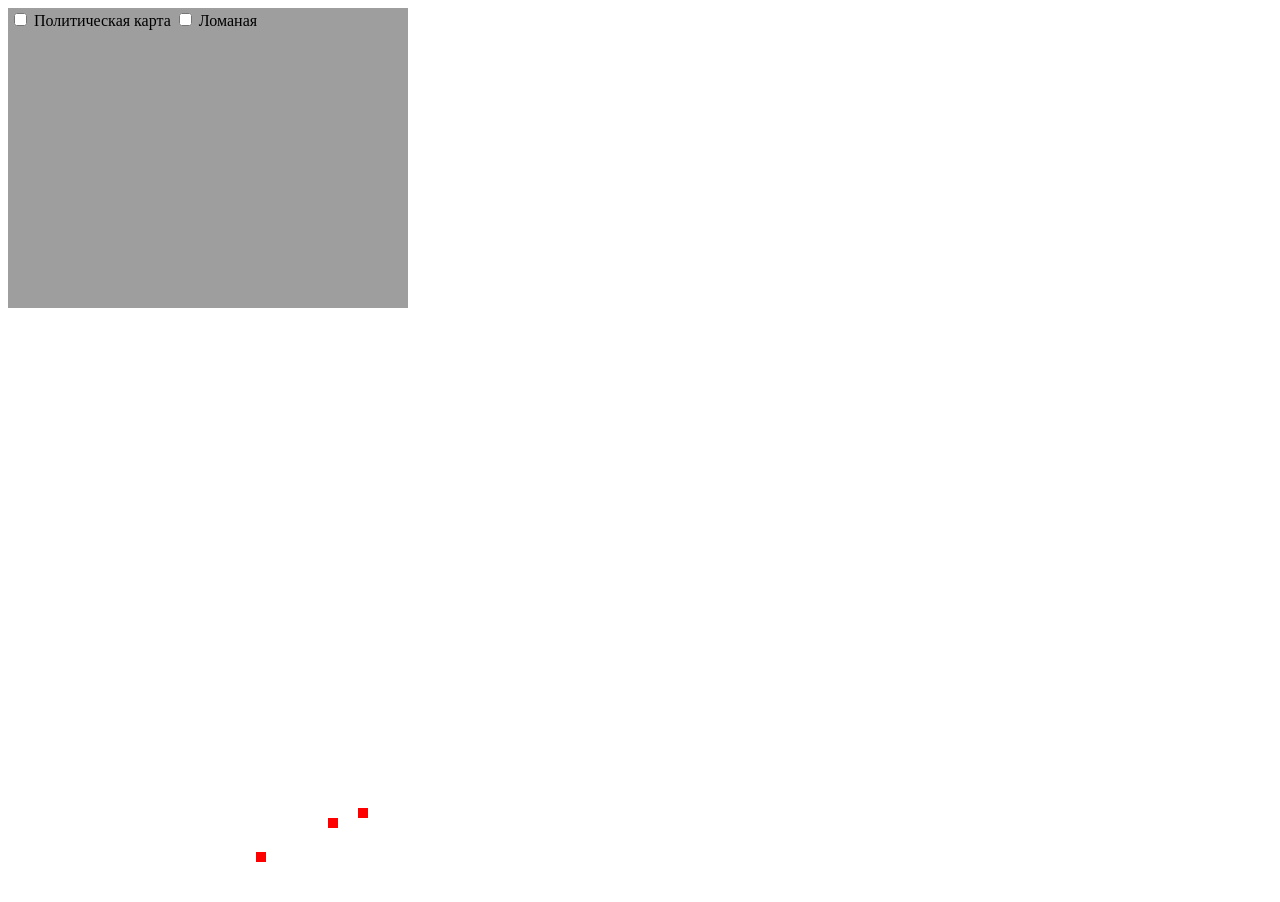
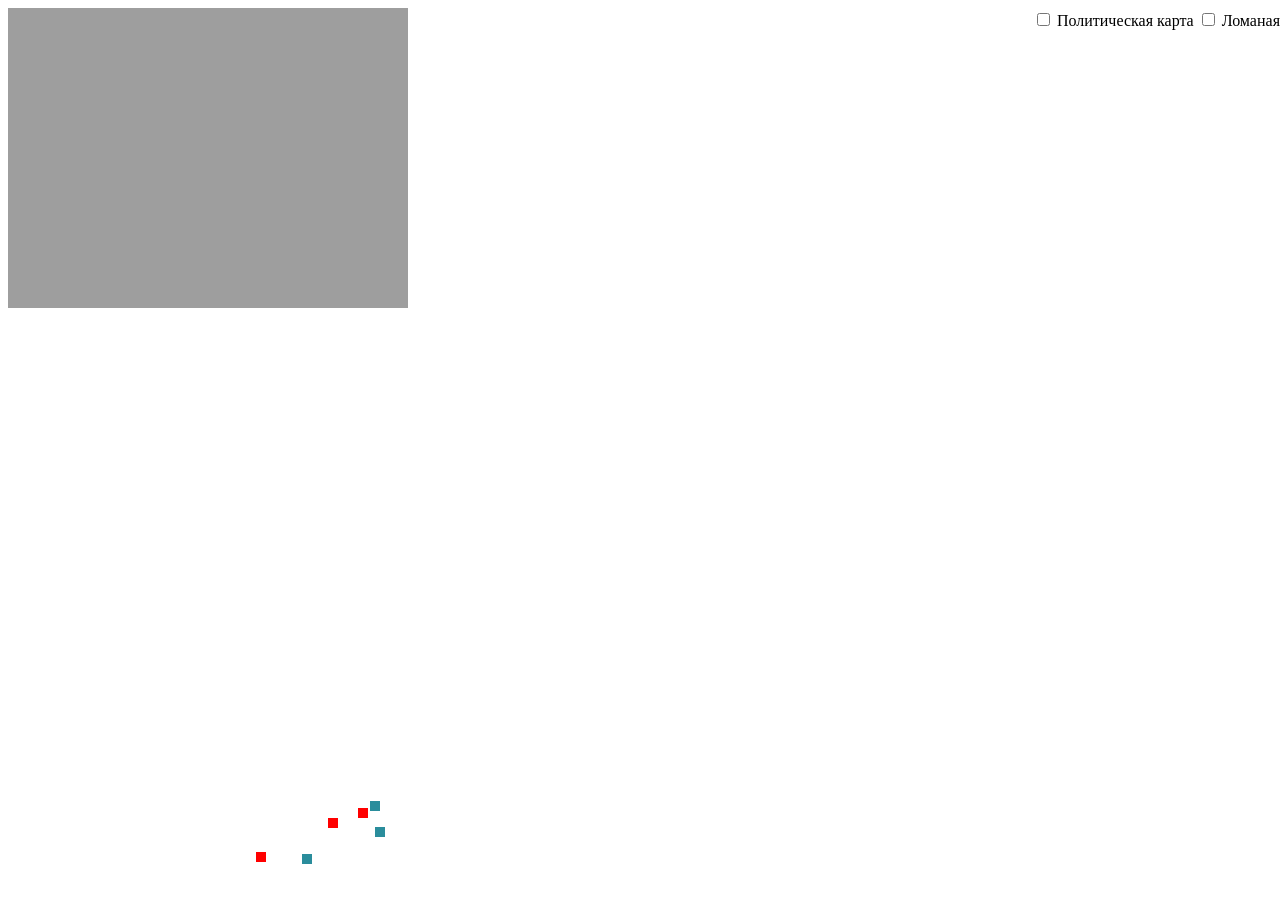
Before and after one commit to Cyyydar/Tantibus, a plain HTML site: page index.html in a window 1280 px wide. Drawn offline with Linux system fonts and the light colour scheme.

Commit message:
add: few point

```diff
--- a/index.html
+++ b/index.html
@@ -8,8 +8,7 @@
 
     <div style="display: flex;">
         <canvas id='example'>Обновите браузер, здесь должна быть карта</canvas>
-          <div style="position: fixed; top: 10px; left: 10px; right: 0;">
-
+          <div style="position: fixed; top: 10px; right: 0;">
             <div>
               <input type="checkbox" name="polit" id="polit" title="">
               <label for="polit">Политическая карта</label>
@@ -32,19 +31,43 @@
             x: 248,
             y: 844,
             name: "Лейтон",
-            country: "Аэтерна"
+            country: "Аэтерна",
+            color: "red"
           },
           {
             x: 320,
             y: 810,
             name: "Бриндоль",
-            country: "Агракс"
+            country: "Агракс",
+            color: "red"
           },
           {
             x: 350,
             y: 800,
             name: "Глохам",
-            country: "Агракс"
+            country: "Агракс",
+            color: "red"
+          },
+          {
+            x: 362,
+            y: 793,
+            name: "Место захоронения Донки",
+            country: "Агракс",
+            color: "#2a8d9c"
+          },
+          {
+            x: 367,
+            y: 819,
+            name: "Ферма камней",
+            country: "",
+            color: "#2a8d9c"
+          },
+          {
+            x: 294,
+            y: 846,
+            name: "Деревня Вацлава",
+            country: "Аэтерна",
+            color: "#2a8d9c"
           }
         ];
       var example = document.getElementById("example"),
@@ -60,7 +83,7 @@
       }
       function drawCities(){
           for(let city of cities){
-            ctx.fillStyle = "red";
+            ctx.fillStyle = city.color;
             ctx.fillRect(city.x,city.y,10,10);
           }
       }
```
